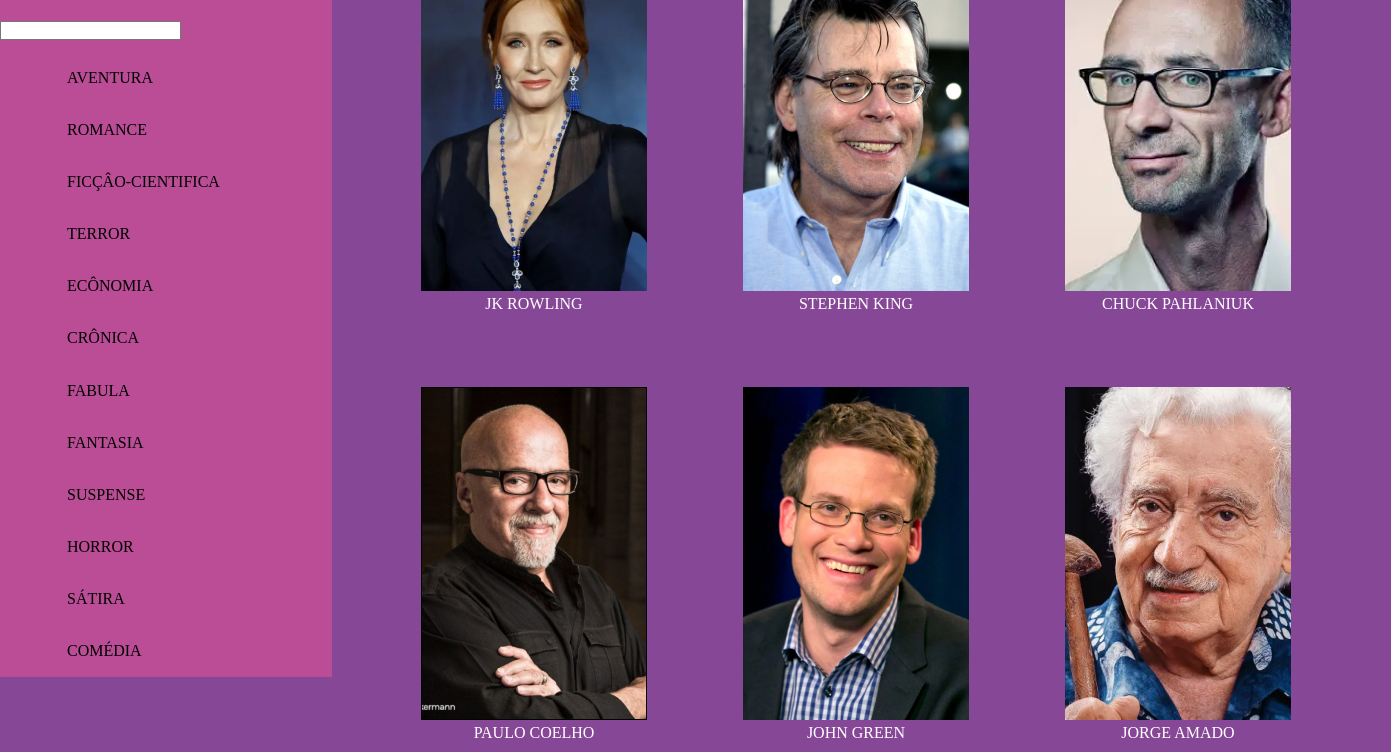
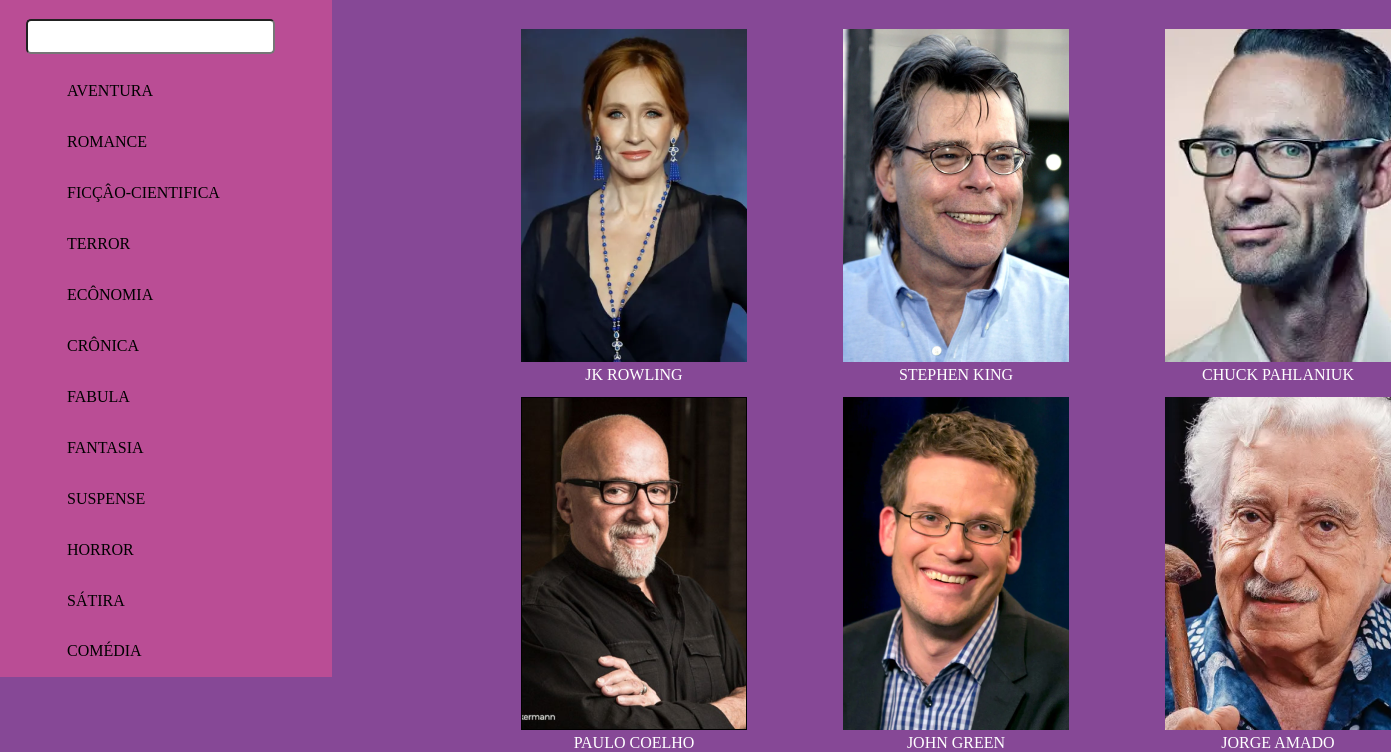
Before and after one commit to RafaelCotrin/beans-main, a plain HTML site: page autores.html in a window 1280 px wide. Shown: the part 123-875 px from the top of the page, 1391 px wide, since content can reach past the window. Drawn offline with Linux system fonts and the light colour scheme.

Commit message:
é isso ae

```diff
--- a/autores.css
+++ b/autores.css
@@ -5,6 +5,8 @@
 
 
 }
+
+
 
 .sidebar {
     background-color: #ba4d95;
@@ -22,12 +24,26 @@
     padding-top: 12px;
     color: black;
     text-decoration: none;
+    max-height: 1024px;
+
+
+}
+
+.sidebar input{
+
+ display: flex;
+ margin-left: 26px;
+ margin-right: 57px;
+ width: 249px;
+ height: 35px;
+ border-radius: 5px;
+
 
 }
 
 
 .sidebar h1 {
-    margin-left: 260px;
+    margin-left: 332px;
     color: white;
     background-color: black;
     width: 334px;
@@ -57,10 +73,6 @@
 
 }
 
-
-
-
-
 .search {
     display: flex;
     margin-left: 884px;
@@ -68,6 +80,8 @@
     float: right;
     border-radius: 30px;
 }
+
+
 
 body {
     background-color: #864896;
@@ -78,17 +92,21 @@ body {
     display: flex;
     align-items: center;
     column-gap: 96px;
-    margin-left: 421px;
-    padding-top: 183px;
+    margin-left: 521px;
+    padding-top: 163px;
     max-width: 226px;
     max-height: 333px;
-    margin-bottom: 96px;
+    padding-top: 300px;
+    margin-bottom: 35px;
+    flex-wrap: nowrap;
+
 
 }
 
 
 .article a{
 
+margin-top: 25px;
 text-decoration: none;
 text-align: center;
 color: white;
@@ -101,11 +119,13 @@ color: white;
     display: flex;
     align-items: center;
     margin-left: 421px;
+    margin-right: 126px;
     column-gap: 108px;
     padding-top: 613px;
     max-width: 226px;
     max-height: 333px;
     display: block;
+
 
 }
 
--- a/autores.html
+++ b/autores.html
@@ -16,9 +16,7 @@
         <!-- <input type="text"> -->
     <!-- </div> -->
     <div class="sidebar">
-        <header>
-            <h1>AUTORES</h1>
-        </header>
+        <h1>AUTORES</h1>
         <div class="find">
             <input type="text" width="249px" heigth="35">
         </div>
@@ -36,6 +34,9 @@
         <a href="comedia.html">COMÉDIA</a>
         </a>
     </div>
+    <header>
+    </div>
+      </header>
     <div class="article" width="226px" height="333px">
         <a href="/escritores/jk-rowling.html"><img src="img/jkrowling.png">JK ROWLING</a>
         <a href="/escritores/stephen.html"><img src="img/stephen.png">STEPHEN KING</a>
```
Also changed, not shown: loja.css (+16 -0 lines).
